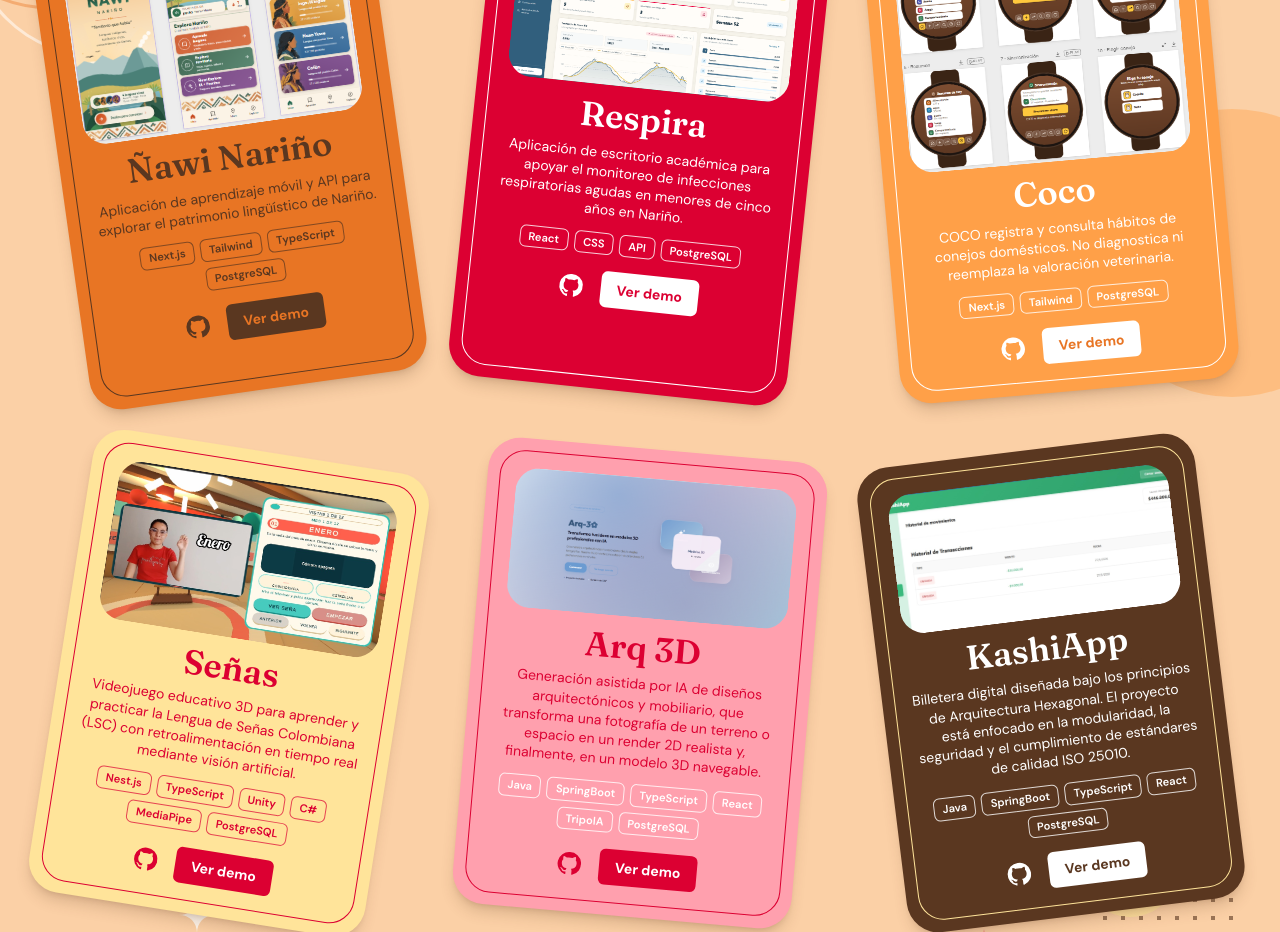
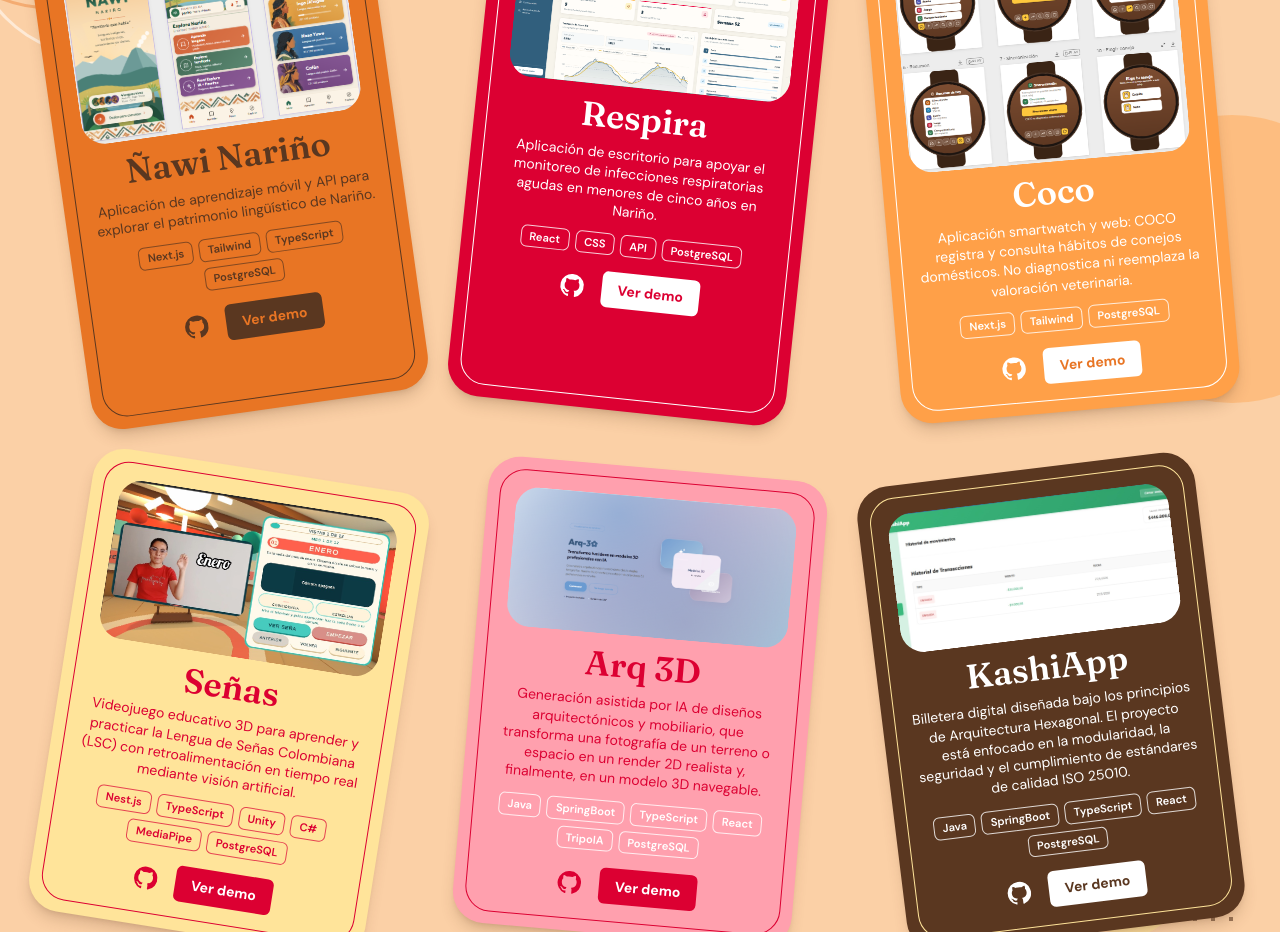
Before and after one commit to VictoriaArteaga/Mi-Portafolio, a Next.js app in the folder portafolio/: page / in a window 1280 px wide. Shown: the part 2240-3172 px from the top of the page. Built offline with nearby package versions, Linux system fonts and the light colour scheme; a web font is replaced by a local one.

Commit message:
Proyectos

```diff
--- a/portafolio/data/projects.ts
+++ b/portafolio/data/projects.ts
@@ -40,8 +40,8 @@ export const projects: Project[] = [
   {
     title: "Respira",
     description: {
-      es: "Aplicación de escritorio académica para apoyar el monitoreo de infecciones respiratorias agudas en menores de cinco años en Nariño.",
-      en: "Academic desktop application to support the monitoring of acute respiratory infections in children under five in Nariño.",
+      es: "Aplicación de escritorio para apoyar el monitoreo de infecciones respiratorias agudas en menores de cinco años en Nariño.",
+      en: "Desktop application to support the monitoring of acute respiratory infections in children under five in Nariño.",
     },
     tags: ["React", "CSS", "API", "PostgreSQL"],
     tone: "crimson",
@@ -52,7 +52,7 @@ export const projects: Project[] = [
   {
     title: "Coco",
     description: {
-      es: "COCO registra y consulta hábitos de conejos domésticos. No diagnostica ni reemplaza la valoración veterinaria.",
+      es: "Aplicación smartwatch y web: COCO registra y consulta hábitos de conejos domésticos. No diagnostica ni reemplaza la valoración veterinaria.",
       en: "COCO records and looks up the habits of pet rabbits. It does not diagnose or replace a veterinary assessment.",
     },
     tags: ["Next.js", "Tailwind", "PostgreSQL"],
@@ -81,7 +81,7 @@ export const projects: Project[] = [
     },
     tags: ["Java", "SpringBoot", "TypeScript", "React", "TripoIA", "PostgreSQL"],
     tone: "blush",
-    repo: "#",
+    repo: "https://github.com/VictoriaArteaga/Proyecto-Final-Patrones-Backend.git",
     demo: "https://modelo-conceptual-3d.vercel.app/",
     image: { src: "/projects/arq-3d.svg", width: 1546, height: 768 },
   },
```
